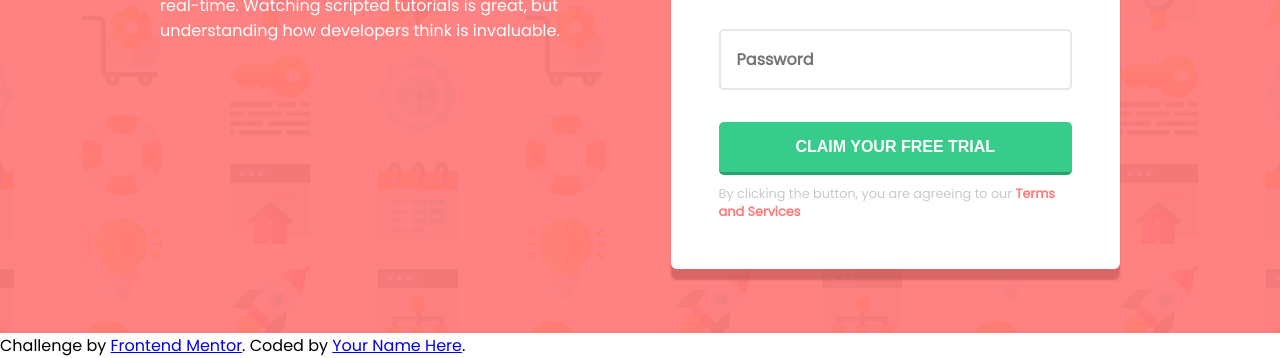
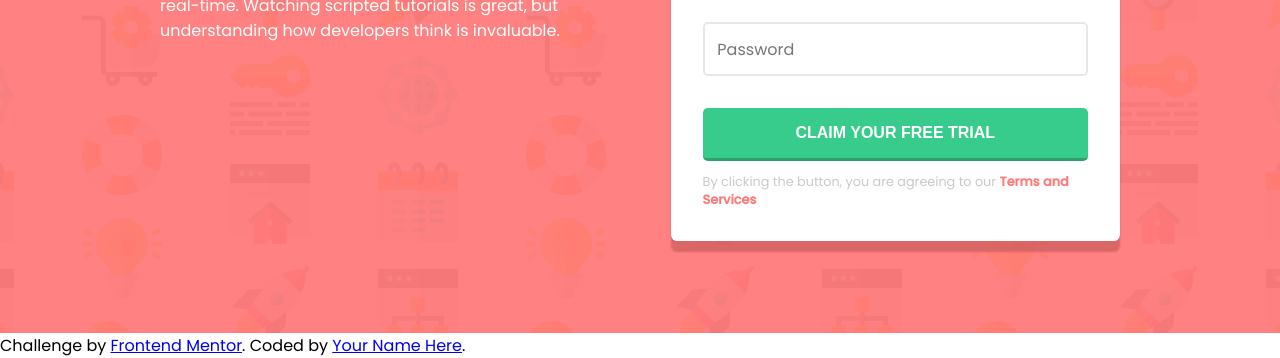
Before and after one commit to HaroldTheCoder/Form-sample, a plain HTML site: page index.html in a window 1280 px wide. Shown: the part 467-825 px from the top of the page. Drawn offline with Linux system fonts and the light colour scheme.

Commit message:
Add files via upload

```diff
--- a/index.html
+++ b/index.html
@@ -9,6 +9,7 @@
   <link rel="preconnect" href="https://fonts.googleapis.com">
   <link rel="preconnect" href="https://fonts.gstatic.com" crossorigin>
   <link href="https://fonts.googleapis.com/css2?family=Poppins&display=swap" rel="stylesheet">
+  <link href="https://fonts.googleapis.com/css2?family=Poppins:wght@500&display=swap" rel="stylesheet">
 </head>
 <body>
   <div id="main-content">
--- a/style.css
+++ b/style.css
@@ -28,6 +28,7 @@ body {
 }
 h1 {
     font-size: 3em;
+
 }
 #form-box {
     width: 103%;
@@ -52,7 +53,7 @@ span {
 }
 #my-form {
     height: auto;
-    padding: 3em;
+    padding: 2em;
     background-color: #fff;
     border-radius: 0.40em;
     box-shadow: 0px 11px 2px rgba(189, 84, 84, 0.568);
@@ -62,7 +63,7 @@ label {
     margin-bottom: 2em;
 }
 input {
-    padding: 1em;
+    padding: 0.80em;
     width: 100%;
     border: 2px solid rgb(231, 231, 231);
     border-radius: 0.30em;
@@ -72,6 +73,10 @@ input {
 input:focus {
     border-color: hsl(246, 25%, 77%);
     outline: transparent;
+}
+::placeholder {
+    color: rgb(117, 117, 117);
+    font-weight: normal;
 }
 .valid {
     border-color: hsl(246, 25%, 77%);
```
